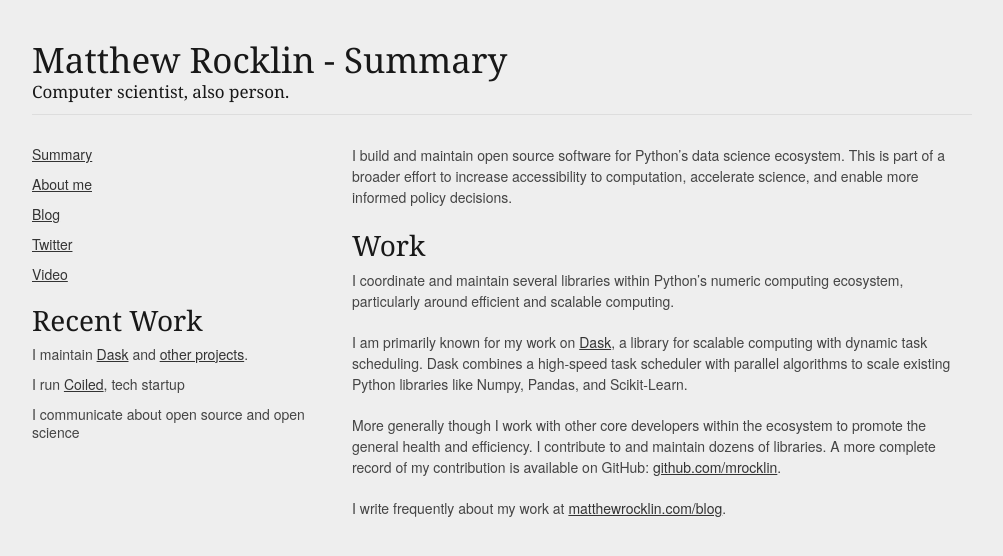
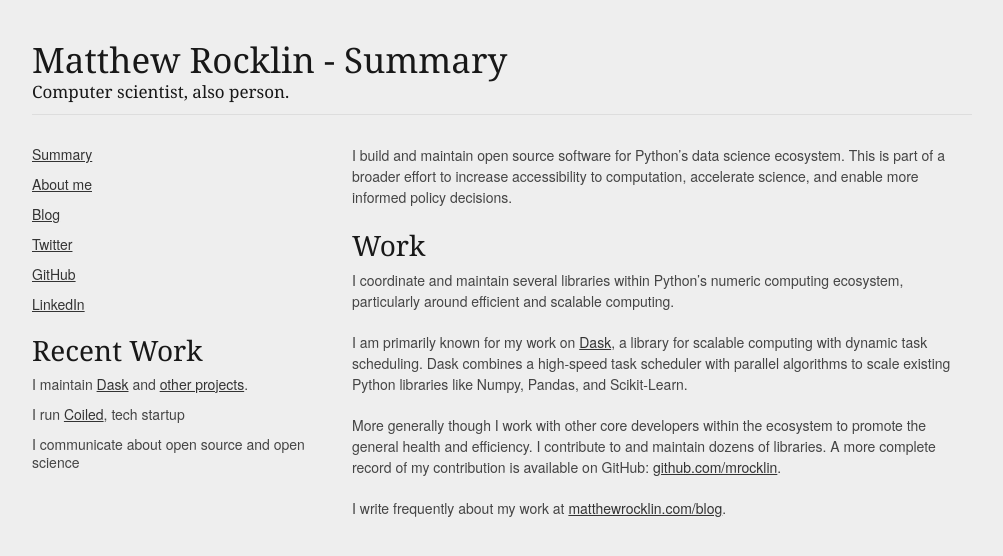
Before and after one commit to mrocklin/mrocklin.github.io, a Jekyll site: the page built from index.md, in a window 1280 px wide. Shown: the top 556 px of the page, without its empty margins (138-1141 px from the left). Built offline with Jekyll 4.4.1, drawn with Linux system fonts in a browser that asks for light colours.

Commit message:
update sidebar links

```diff
--- a/_includes/leftbar.md
+++ b/_includes/leftbar.md
@@ -1,8 +1,9 @@
 *   [Summary](/)
 *   [About me](/bio.html)
 *   [Blog](/blog/)
--   [Twitter](https://twitter.com/mrocklin)
--   [Video](https://www.youtube.com/c/coiled)
+*   [Twitter](https://twitter.com/mrocklin)
+*   [GitHub](https://github.com/mrocklin)
+*   [LinkedIn](https://www.linkedin.com/in/matthew-rocklin-461b4323/)
 
 ### Recent Work
 
```
